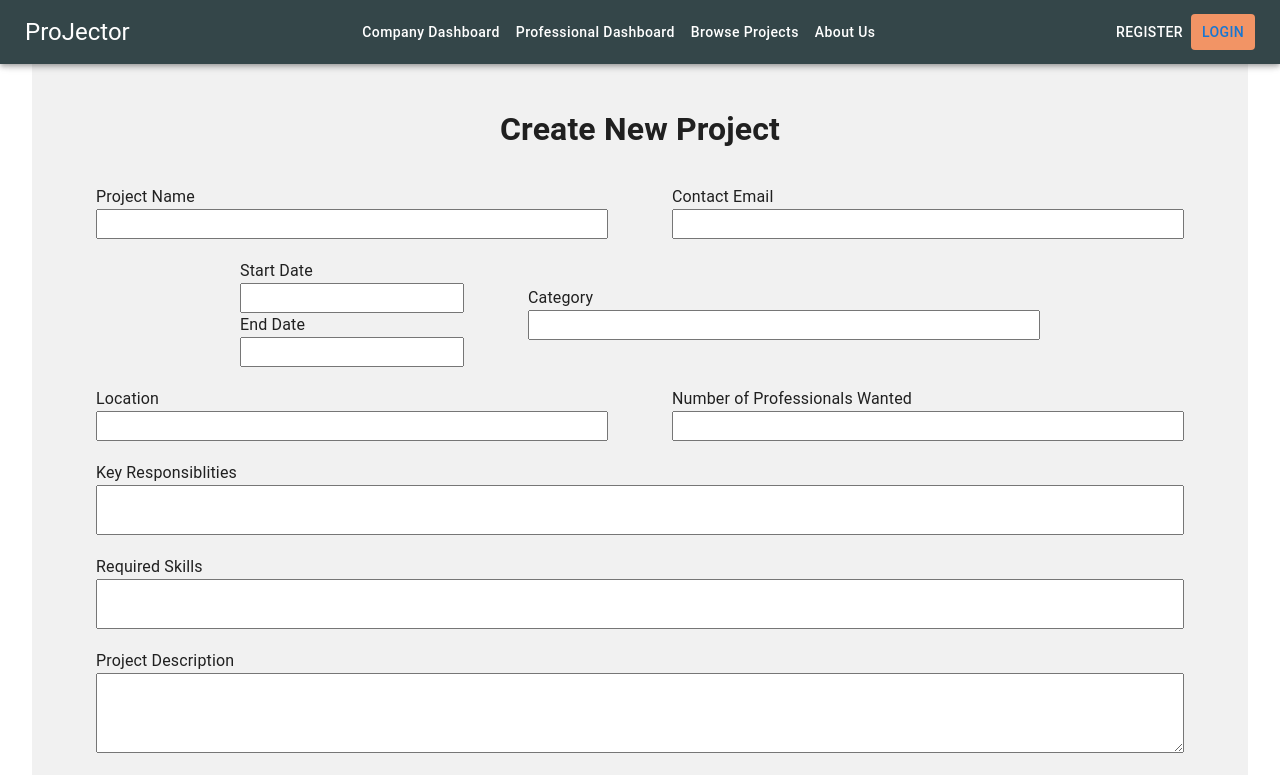
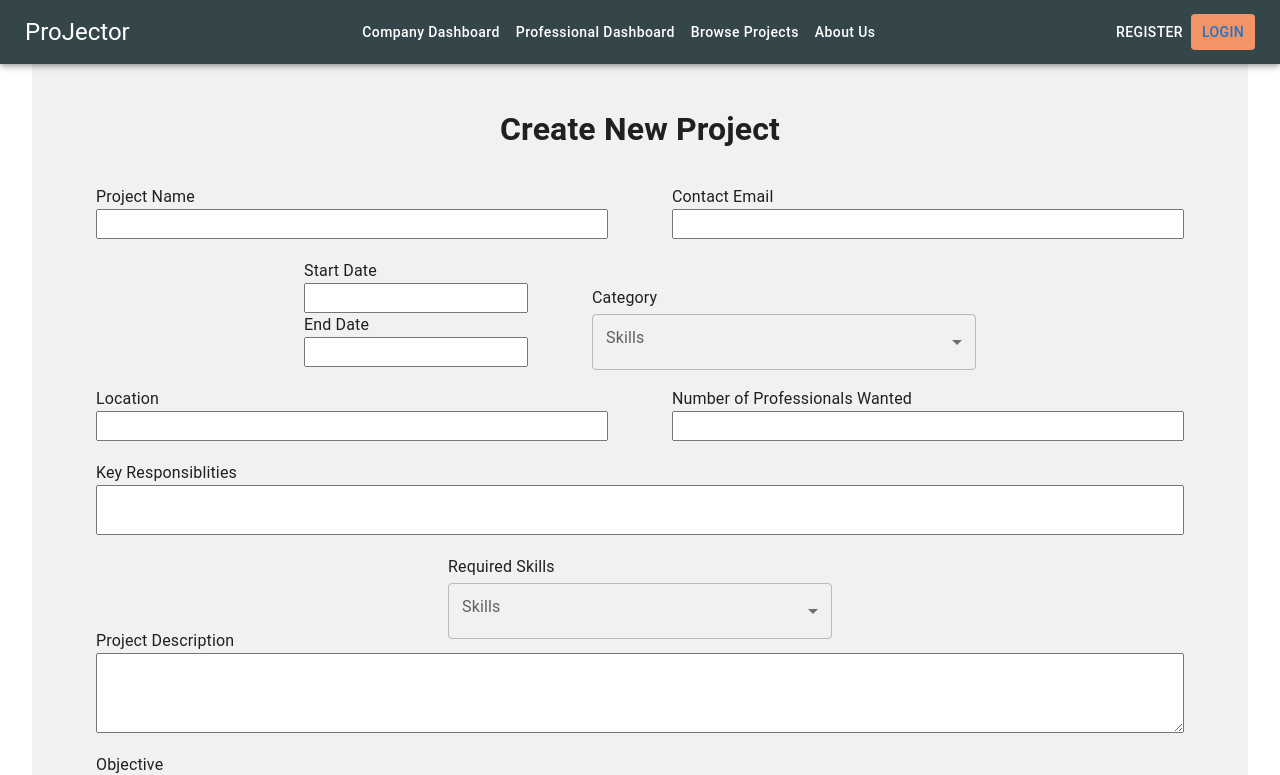
Before and after one commit to milliehigh/ProJector, a React (Vite) app in the folder frontend/: page /companydashboard/createproject in a window 1280 px wide. Shown: the top 775 px of the page. Built offline with nearby package versions, Linux system fonts and the light colour scheme.

Commit message:
implemented create project api

```diff
--- /dev/null
+++ b/frontend/src/components/MultiCategorySelect.jsx
@@ -0,0 +1,84 @@
+import * as React from 'react';
+import { useTheme } from '@mui/material/styles';
+import Box from '@mui/material/Box';
+import OutlinedInput from '@mui/material/OutlinedInput';
+import InputLabel from '@mui/material/InputLabel';
+import MenuItem from '@mui/material/MenuItem';
+import FormControl from '@mui/material/FormControl';
+import Select from '@mui/material/Select';
+import Chip from '@mui/material/Chip';
+import '../styles/EditForm.css'
+
+const ITEM_HEIGHT = 48;
+const ITEM_PADDING_TOP = 8;
+const MenuProps = {
+  PaperProps: {
+    style: {
+      maxHeight: ITEM_HEIGHT * 4.5 + ITEM_PADDING_TOP,
+      width: 250,
+    },
+  },
+};
+
+const names = [
+  'Software',
+  'Construction',
+];
+
+function getStyles(name, personName, theme) {
+  return {
+    fontWeight: personName.includes(name)
+      ? theme.typography.fontWeightMedium
+      : theme.typography.fontWeightRegular,
+  };
+}
+
+export default function MultipleSelectCategoryChip( { set } ) {
+  const theme = useTheme();
+  const [personName, setPersonName] = React.useState([]);
+
+  const handleChange = (event) => {
+    const {
+      target: { value },
+    } = event;
+    setPersonName(
+      // On autofill we get a stringified value.
+      typeof value === 'string' ? value.split(',') : value,
+    );
+    set(value)
+  };
+
+  return (
+    <div>
+      <FormControl className="formInput1" sx ={{pt: 0.5}}>
+        <InputLabel id="demo-multiple-chip-label">Skills</InputLabel>
+        <Select
+          labelId="demo-multiple-chip-label"
+          id="demo-multiple-chip"
+          multiple
+          value={personName}
+          onChange={handleChange}
+          input={<OutlinedInput id="select-multiple-chip" label="Chip" />}
+          renderValue={(selected) => (
+            <Box sx={{ display: 'flex', flexWrap: 'wrap', gap: 0.5 }}>
+              {selected.map((value) => (
+                <Chip key={value} label={value} />
+              ))}
+            </Box>
+          )}
+          MenuProps={MenuProps}
+        >
+          {names.map((name) => (
+            <MenuItem
+              key={name}
+              value={name}
+              style={getStyles(name, personName, theme)}
+            >
+              {name}
+            </MenuItem>
+          ))}
+        </Select>
+      </FormControl>
+    </div>
+  );
+}
--- a/frontend/src/pages/CreateProject.jsx
+++ b/frontend/src/pages/CreateProject.jsx
@@ -2,7 +2,10 @@ import PropTypes from 'prop-types';
 import React from 'react';
 import Button from '@mui/material/Button';
 import '../styles/Company/CreateProject.css'
-// import api from "..//api";
+import { apiPost } from '../api';
+import MultipleSelectChip from '../components/MultiSelect';
+import MultipleSelectCategoryChip from '../components/MultiCategorySelect';
+import decodeJWT from "../decodeJWT";
 // import { ACCESS_TOKEN, REFRESH_TOKEN } from "../../constants";
 
 import {
@@ -12,42 +15,65 @@ import {
 const CreateProject = (props) => {
   const [projectName, setNewProjectName] = React.useState('');
   const [contactEmail, setNewContactEmail] = React.useState('');
-  const [category, setNewCategory] = React.useState('');
+  const [categories, setNewCategories] = React.useState([]);
   const [startDate, setNewStartDate] = React.useState('');
   const [endDate, setNewEndDate] = React.useState('');
   const [professionalsWanted, setNewProfessionalsWanted] = React.useState('');
   const [location, setNewLocation] = React.useState('');
   const [keyResponsibilites, setNewKeyResponsibilities] = React.useState('');
-  const [requiredSkills, setNewRequiredSkills] = React.useState('');
+  const [skills, setNewSkills] = React.useState([]);
   const [projectDescription, setNewProjectDescription] = React.useState('');
   const [objectives, setNewObjectives] = React.useState('');
   const [confidentialInformation, setNewConfidentialInformation] = React.useState('');
 
   const navigate = useNavigate();
+  const [ownUserId, setOwnUserId] = React.useState('');
 
-  const createProject = async (args) => {
-    try {
-        // const res = await api.post("/api/projects/create/",
-        //     {
-        //         projectName,
-        //         contactEmail,
-        //         category,
-        //         startDate,
-        //         endDate,
-        //         professionalsWanted,
-        //         location,
-        //         keyResponsibilites,
-        //         requiredSkills,
-        //         projectDescription,
-        //         objectives,
-        //         confidentialInformation
-        //     });
-        navigate("/companydashbaord")
-    } catch (error) {
-        alert(error)
-      } finally {
-        setLoading(false)
-      }
+
+  React.useEffect(() => {
+    const getToken = localStorage.getItem("token");
+    if (getToken != null) {
+        const tokenData = decodeJWT(getToken);
+        setOwnUserId(tokenData.userId);
+        // console.log("edit professinoal profile get own user id from token", tokenData.userId)
+    }
+  }, []);
+
+  const handleSubmit = async (e) => {
+    e.preventDefault();
+    console.log("calling create project api")
+    apiPost("/project/create", {
+        companyId: ownUserId,
+        projectName: projectName,
+        contactEmail: contactEmail,
+        projectStartDate: startDate,
+        projectEndDate: endDate,
+        projectCategories: categories,
+        projectLocation: location,
+        professionalsWanted: professionalsWanted,
+        projectKeyResponsibilites: keyResponsibilites,
+        projectSkills: skills,
+        projectDescription: projectDescription,
+        projectObjectives: objectives,
+        projectConfidentialInformation: confidentialInformation
+    }).then((data) =>{
+        if (!data.error) {
+            console.log(data)
+        } else {
+            throw new Error("Create Project Failed");
+        }
+    })
+    .catch(() => {
+        alert("Project Details are not valid.")
+    });
+  }
+
+  const handleSkillsChange = (value) => {
+    setNewSkills(typeof value === 'string' ? value.split(',') : value,)
+  }
+
+  const handleCategoriesChange = (value) => {
+    setNewCategories(typeof value === 'string' ? value.split(',') : value,)
   }
 
   return (
@@ -78,7 +104,9 @@ const CreateProject = (props) => {
             </div>
             <div>
                 <label className="formlabel">Category</label>
-                <input className="formInput" type="text" value={category} onChange={(e) => setNewCategory(e.target.value)} />
+                <MultipleSelectCategoryChip
+                    value={categories}
+                    set={handleCategoriesChange} />
             </div>
         </div>
 
@@ -98,7 +126,9 @@ const CreateProject = (props) => {
         </div>
         <div className="row">
             <label className="formlabel">Required Skills</label>
-            <input className="lineInput" type="text" value={requiredSkills} onChange={(e) => setNewRequiredSkills(e.target.value)}/>
+            <MultipleSelectChip
+                    value={skills}
+                    set={handleSkillsChange} />
         </div>
         <div className="row">
             <label className="formlabel">Project Description</label>
@@ -112,20 +142,7 @@ const CreateProject = (props) => {
             <label className="formlabel">Confidential Information</label>
             <textarea type="text" value={confidentialInformation} onChange={(e) => setNewConfidentialInformation(e.target.value)}/>
         </div>
-        <Button variant="outlined" onClick={() => createProject({
-            projectName: projectName,
-            contactEmail: contactEmail,
-            startDate: startDate,
-            endDate: endDate,
-            category: category,
-            location: location,
-            professionalsWanted: professionalsWanted,
-            keyResponsibilites: keyResponsibilites,
-            requiredSkills: requiredSkills,
-            projectDescription: projectDescription,
-            objectives: objectives,
-            confidentialInformation: confidentialInformation
-        })}>Post Project!</Button>
+        <Button variant="outlined" onClick={handleSubmit}>Post Project!</Button>
     </div>
 
     </>
```
